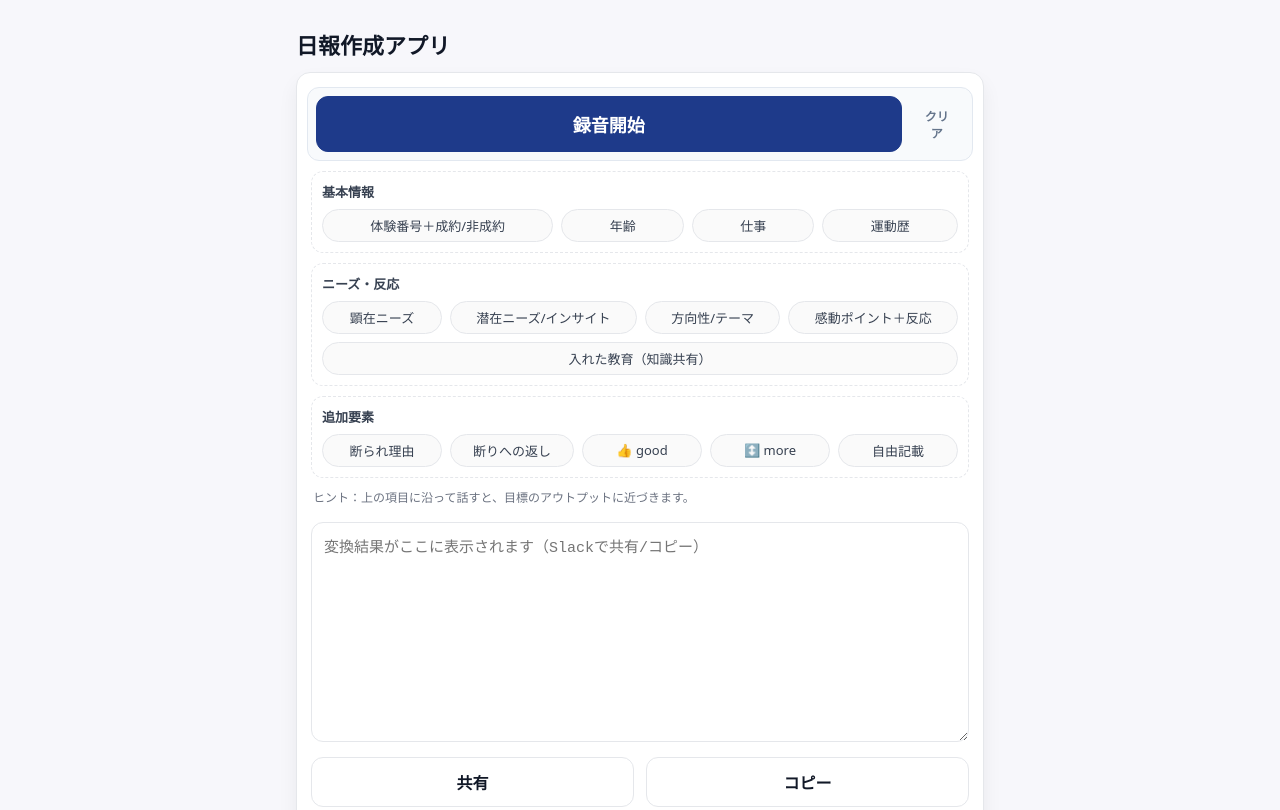
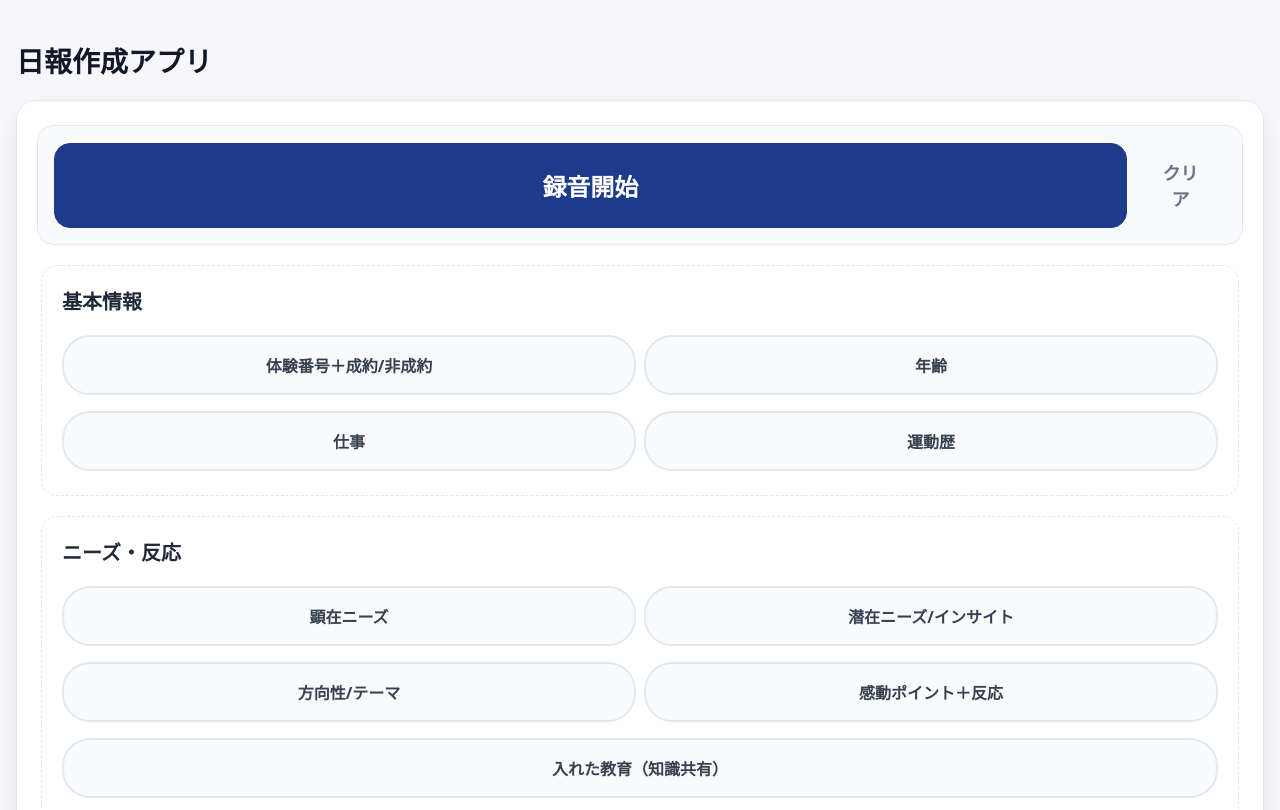
Before and after one commit to nagisahorii/nippo-mvp, a website: page index.html in a window 1280 px wide. Shown: the top 810 px of the page. Drawn offline with Linux system fonts and the light colour scheme.

Commit message:
kintone内iframe表示対応: デフォルトでモバイル表示を適用

```diff
--- a/index.html
+++ b/index.html
@@ -16,7 +16,27 @@
     .wrap{max-width: 720px; margin: env(safe-area-inset-top) auto env(safe-area-inset-bottom); padding:16px;}
     header{font-weight:800; font-size:22px; padding:12px 0;}
 
-    .card{background:var(--card); border:1px solid var(--border); border-radius:var(--radius); box-shadow:var(--shadow); padding:14px;}
+    /* kintone内でのデフォルト表示（モバイル向け） */
+    .wrap{padding:20px 16px; max-width: 100%;}
+    .btn-lg{font-size:24px; padding:24px 20px; min-height: 72px; font-weight: 900; border-radius: 16px;}
+    .btn-ghost{font-size:18px; padding:16px 20px; min-height: 56px; border-radius: 12px;}
+    .section h3{font-size:20px; margin:0 0 16px; font-weight: 900; color: #1f2937;}
+    .pill{font-size:16px; padding:16px 20px; min-height: 56px; border-radius: 28px;
+          flex: 1 1 calc(50% - 8px); margin: 4px 0; font-weight: 700;
+          display: flex; align-items: center; justify-content: center; text-align: center;
+          background: #f8fafc; border: 2px solid #e2e8f0; color: #374151;}
+    .section{margin:20px 0; padding:20px; border-radius: 16px;}
+    textarea#output{min-height:240px; font-size:20px; padding:20px; border-radius: 16px; line-height: 1.6;}
+    .hint{font-size:16px; margin:12px 0; line-height: 1.5; color: #6b7280;}
+    ol#preview{font-size:18px; margin:16px 0; padding-left:28px; line-height: 1.6;}
+    ol#preview li{margin: 8px 0; padding: 4px 0;}
+    .actions{grid-template-columns:1fr; gap:20px; margin-top:20px;}
+    .actions button{padding:20px; font-size:20px; min-height: 64px; border-radius: 16px; font-weight: 800;}
+    .status{font-size:16px; margin-top:12px; padding: 8px 0;}
+    .toolbar-inner{padding:16px; border-radius: 16px;}
+    .card{padding:24px; border-radius: 20px;}
+
+    .card{background:var(--card); border:1px solid var(--border); border-radius:var(--radius); box-shadow:var(--shadow);}
 
     /* ── 操作帯（録音ボタン） ───────────────────────── */
     .toolbar{position:sticky; top:0; z-index:10; background:var(--card); padding-top:4px; margin:-4px -4px 8px; border-radius:12px;}
@@ -49,7 +69,8 @@
     @keyframes spin{to{transform:rotate(360deg)}}
 
     /* ── kintone内モバイル最適化（iPhone/Android） ───────────────── */
-    @media (max-width: 768px){
+    /* kintone内では常にモバイル表示を適用 */
+    @media (max-width: 768px), (max-width: 100vw){
       /* 基本レイアウト */
       .wrap{padding:20px 16px; max-width: 100%;}
       header{font-size:28px; padding:20px 0; font-weight: 900;}
```
